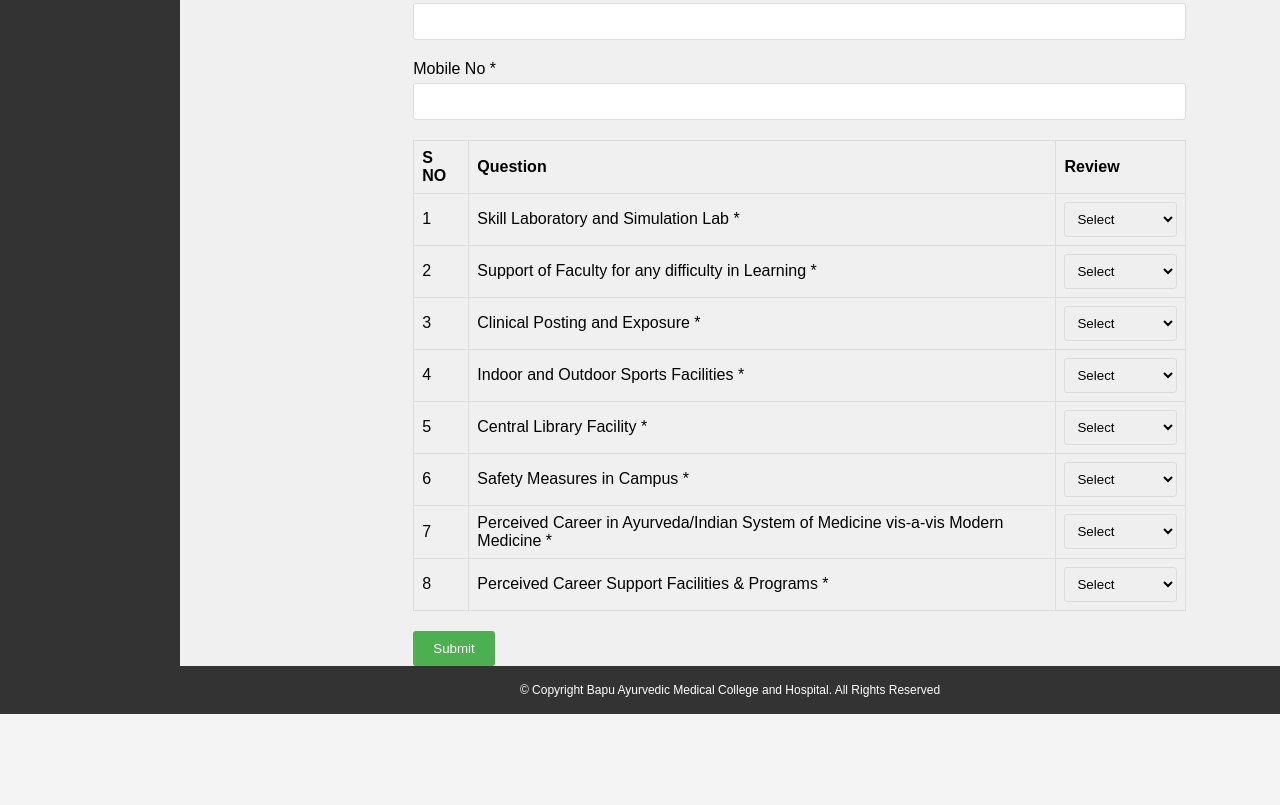
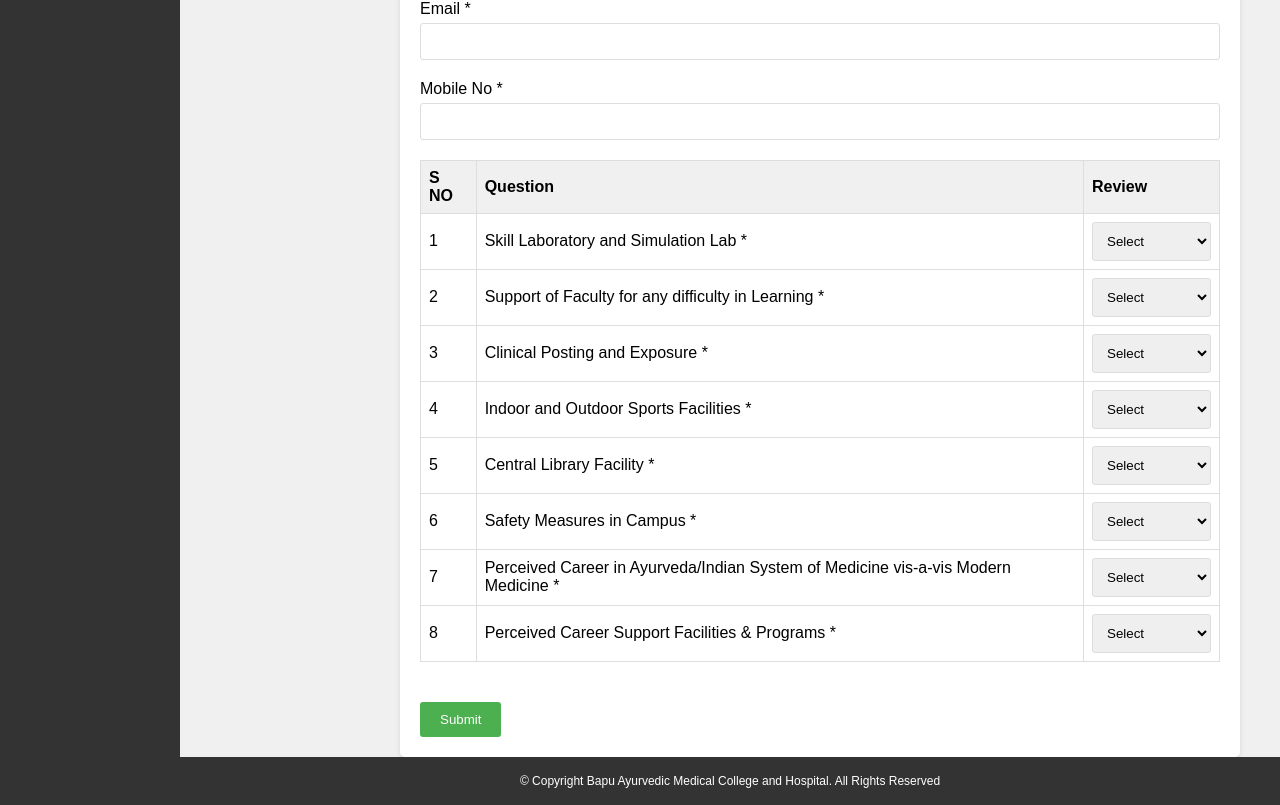
Before and after one commit to Chaitanya-Pratap-Singh/bapuAyurvedic, a React (Vite) app in the folder frontend/: page /student-feedback in a window 1280 px wide. Shown: the part 552-1357 px from the top of the page. Before the commit the page ends 1266 px from the top, so only its background shows below. Built offline with nearby package versions, Linux system fonts and the light colour scheme.

Commit message:
alumni feedback added

```diff
--- a/frontend/src/App.jsx
+++ b/frontend/src/App.jsx
@@ -9,6 +9,7 @@ import Footer from "./components/Footer";
 import StudentFeedback from "./components/StudentFeedback";
 import "./App.css";
 import FacultyFeedback from "./components/FacultyFeedback";
+import AlumniFeedback from "./components/AlumniFeedback";
 
 const ErrorFallback = () => {
   return (
@@ -29,6 +30,9 @@ const App = () => {
               <Route exact path="/" element={<MainContent />} />
               <Route path="/student-feedback" element={<StudentFeedback />} />
               <Route path="/faculty-feedback" element={<FacultyFeedback />} />
+              <Route path="/alumni-feedback" element={<AlumniFeedback />} />
+
+
 
               {/* Add routes for other components as needed */}
             </Routes>
--- /dev/null
+++ b/frontend/src/components/AlumniFeedback.css
@@ -0,0 +1,84 @@
+/** @format */
+.alumni-feedback {
+	display: flex;
+	flex-direction: column;
+	justify-content: center;
+	align-items: center;
+	overflow: scroll;
+	width: 100vw;
+	padding: 20px;
+	background-color: #f4f4f4;
+}
+
+h1 {
+	text-align: center;
+	color: #333;
+}
+
+form {
+	background-color: #fff;
+	padding: 20px;
+	border-radius: 5px;
+	box-shadow: 0 2px 5px rgba(0, 0, 0, 0.1);
+	width: 100%;
+	max-width: 800px;
+}
+
+.form-group {
+	margin-bottom: 20px;
+}
+
+label {
+	display: block;
+	margin-bottom: 5px;
+}
+
+input[type="text"],
+input[type="email"],
+input[type="tel"],
+select {
+	width: 100%;
+	padding: 10px;
+	border: 1px solid #ddd;
+	border-radius: 3px;
+	box-sizing: border-box;
+}
+
+button {
+	background-color: #4caf50;
+	color: white;
+	padding: 10px 20px;
+	border: none;
+	border-radius: 3px;
+	cursor: pointer;
+	margin-top: 20px;
+}
+
+button:hover {
+	background-color: #45a049;
+}
+
+.feedback-table {
+	width: 100%;
+	border-collapse: collapse;
+	margin-top: 20px;
+}
+
+.feedback-table th,
+.feedback-table td {
+	text-align: left;
+	padding: 8px;
+	border: 1px solid #ddd;
+}
+
+.feedback-table th {
+	background-color: #f0f0f0;
+}
+
+.feedback-table select {
+	width: 100%;
+	padding: 10px;
+	border: 1px solid #ddd;
+	border-radius: 3px;
+	box-sizing: border-box;
+}
--- /dev/null
+++ b/frontend/src/components/AlumniFeedback.jsx
@@ -0,0 +1,142 @@
+/** @format */
+
+import React from "react";
+import "./AlumniFeedback.css";
+
+const AlumniFeedback = () => {
+    return (
+        <div className="alumni-feedback">
+            <h1>Alumni Feedback</h1>
+            <p>Please provide your feedback below:</p>
+            <form>
+                <div className="form-group">
+                    <label>Session *</label>
+                    <select name="session" required>
+                        <option value="">Select</option>
+                        <option value="2024">2024</option>
+                        <option value="2023">2023</option>
+                        <option value="2022">2022</option>
+                    </select>
+                </div>
+
+                <div className="form-group">
+                    <label>Course Name *</label>
+                    <input type="text" name="course-name" required />
+                </div>
+
+                <div className="form-group">
+                    <label>Term *</label>
+                    <input type="text" name="term" required />
+                </div>
+
+                <div className="form-group">
+                    <label>Alumni Name *</label>
+                    <input type="text" name="alumni-name" required />
+                </div>
+
+                <div className="form-group">
+                    <label>Email *</label>
+                    <input type="email" name="email" required />
+                </div>
+
+                <div className="form-group">
+                    <label>Mobile No *</label>
+                    <input type="tel" name="mobile-no" required />
+                </div>
+
+                <table className="feedback-table">
+                    <thead>
+                        <tr>
+                            <th>S NO</th>
+                            <th>Question</th>
+                            <th>Review</th>
+                        </tr>
+                    </thead>
+                    <tbody>
+                        <tr>
+                            <td>1</td>
+                            <td>Empathy of Management towards Faculty *</td>
+                            <td>
+                                <select name="review1" required>
+                                    <option value="">Select</option>
+                                    <option value="available">Available</option>
+                                    <option value="not-available">Not Available</option>
+                                </select>
+                            </td>
+                        </tr>
+                        <tr>
+                            <td>2</td>
+                            <td>Reward and Recognition for Best Performing Tasks *</td>
+                            <td>
+                                <select name="review2" required>
+                                    <option value="">Select</option>
+                                    <option value="available">Available</option>
+                                    <option value="not-available">Not Available</option>
+                                </select>
+                            </td>
+                        </tr>
+                        <tr>
+                            <td>3</td>
+                            <td>Promotions & Increments *</td>
+                            <td>
+                                <select name="review3" required>
+                                    <option value="">Select</option>
+                                    <option value="available">Available</option>
+                                    <option value="not-available">Not Available</option>
+                                </select>
+                            </td>
+                        </tr>
+                        <tr>
+                            <td>4</td>
+                            <td>Salary Structures Policy *</td>
+                            <td>
+                                <select name="review4" required>
+                                    <option value="">Select</option>
+                                    <option value="available">Available</option>
+                                    <option value="not-available">Not Available</option>
+                                </select>
+                            </td>
+                        </tr>
+                        <tr>
+                            <td>5</td>
+                            <td>Opportunity for Career Advancement *</td>
+                            <td>
+                                <select name="review5" required>
+                                    <option value="">Select</option>
+                                    <option value="available">Available</option>
+                                    <option value="not-available">Not Available</option>
+                                </select>
+                            </td>
+                        </tr>
+                        <tr>
+                            <td>6</td>
+                            <td>Fair Allocation and Allotments of Responsibilities *</td>
+                            <td>
+                                <select name="review6" required>
+                                    <option value="">Select</option>
+                                    <option value="available">Available</option>
+                                    <option value="not-available">Not Available</option>
+                                </select>
+                            </td>
+                        </tr>
+                        <tr>
+                            <td>7</td>
+                            <td>Exposure to Advanced Health Education Technology *</td>
+                            <td>
+                                <select name="review7" required>
+                                    <option value="">Select</option>
+                                    <option value="available">Available</option>
+                                    <option value="not-available">Not Available</option>
+                                </select>
+                            </td>
+                        </tr>
+                    </tbody>
+                </table>
+
+                <button type="submit">Submit</button>
+            </form>
+        </div>
+    );
+};
+
+export default AlumniFeedback;
--- a/frontend/src/components/Sidebar.jsx
+++ b/frontend/src/components/Sidebar.jsx
@@ -16,7 +16,7 @@ const Sidebar = () => {
           <li><Link to="/">Home</Link></li>
           <li><Link to="/student-feedback">Student Feedback</Link></li>
           <li><Link to="/faculty-feedback">Faculty Feedback</Link></li>
-          <li><Link to="#">Alumni Feedback</Link></li>
+          <li><Link to="/alumni-feedback">Alumni Feedback</Link></li>
           <li><Link to="#">Grievance Cell</Link></li>
         </ul>
       </nav>
```
